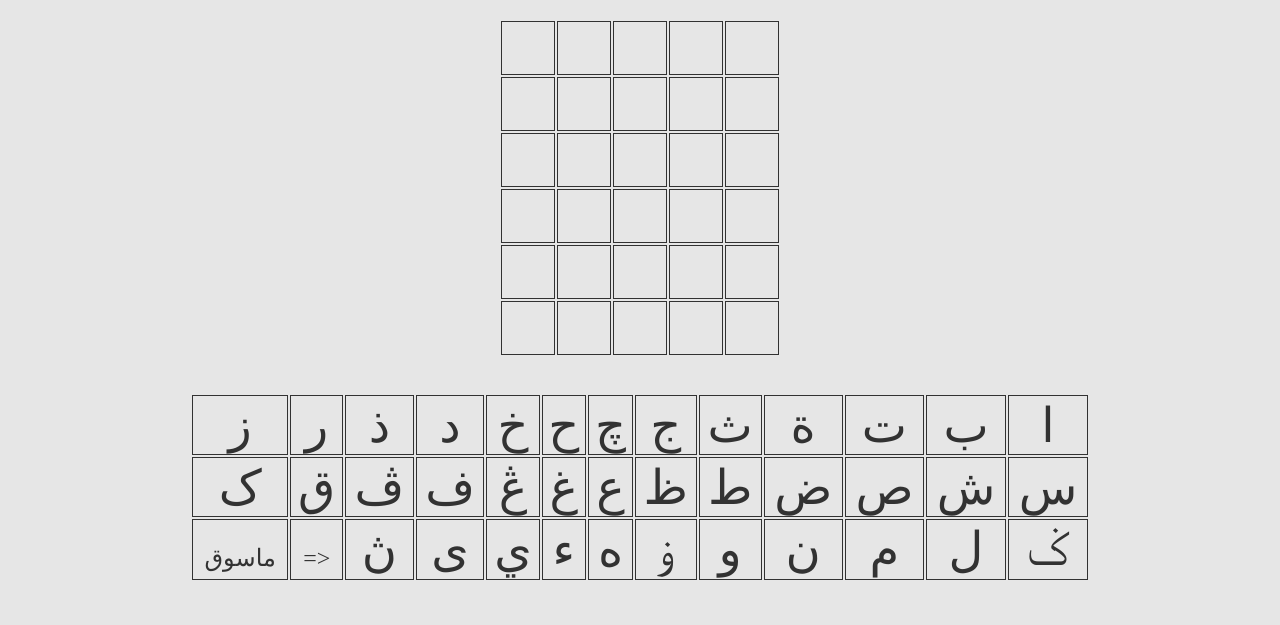
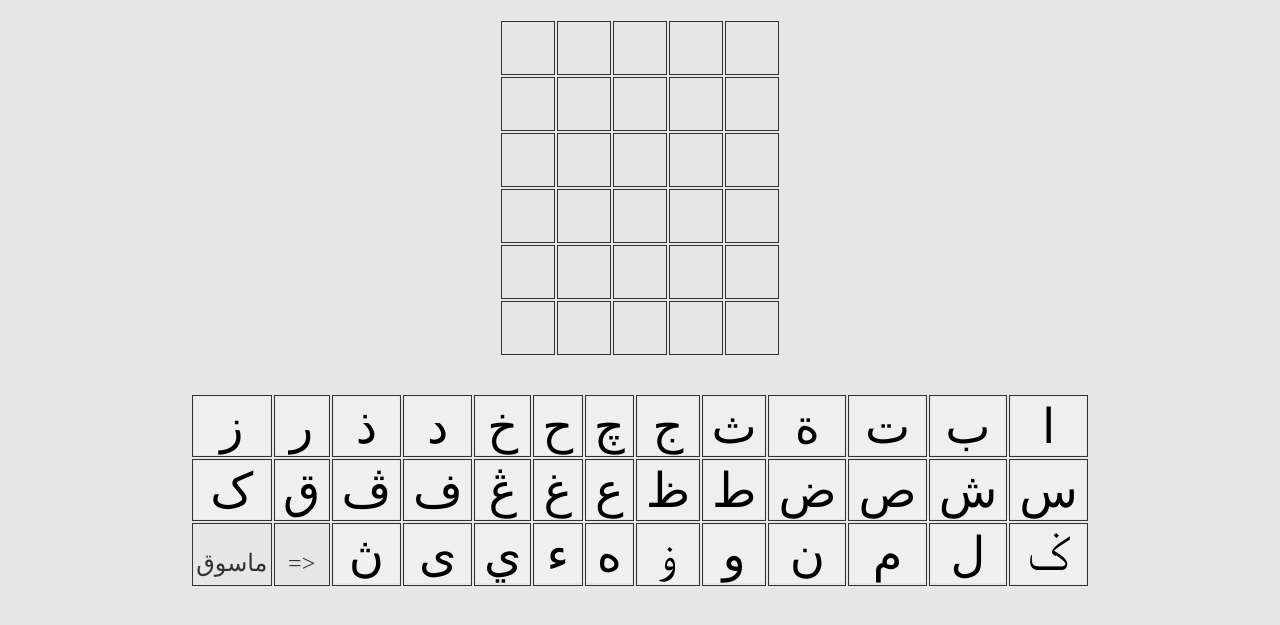
Before and after one commit to jiaminglimjm/katadel-lama, a plain HTML site: page ڤرکاتاءن‌دل.html in a window 1280 px wide. Shown: the part 87-712 px from the top of the page. Drawn offline with Linux system fonts and the light colour scheme.

Commit message:
use buttons

```diff
--- a/ڤرکاتاءن‌دل.html
+++ b/ڤرکاتاءن‌دل.html
@@ -28,7 +28,7 @@ td{
 td.input:hover{
     background-color:rgb(180,180,180);
 }
-td.input:active{
+button:active{
     background-color:rgb(180,180,180);
 }
 
@@ -42,8 +42,14 @@ td.tebakan {
     font-size:4em;
     font-family: monospace;
 }
+td.input > button {
+    width: 100%;
+    height: 100%;
+    font-size:1em;
+    border: none;
+}
 
-button {
+#togol {
     position: absolute;
     top: 10px;
     right: 10px;
@@ -79,7 +85,7 @@ button {
         right: 30px;
     }
 
-    button {
+    #togol {
         font-size: 2.5em;
     }
 }
@@ -91,7 +97,7 @@ button {
 <h1>ڤرکاتا<sup>ء</sup>ن‌دل</h1>
 <h1 style="display:none">perkataandel wordle dalam aksara jawi | wordle in jawi</h1>
 
-<button onclick="togol_kecerahan()">🌗 سياڠ/مالم</button>
+<button id="togol" onclick="togol_kecerahan()">🌗 سياڠ/مالم</button>
 
 <br/>
 
@@ -103,47 +109,47 @@ button {
 
 <table id="papanKekunci">
     <tr>
-        <td class="input" onclick="tekan_butang('ا')">ا</td>
-        <td class="input" onclick="tekan_butang('ب')">ب</td>
-        <td class="input" onclick="tekan_butang('ت')">ت</td>
-        <td class="input" onclick="tekan_butang('ة')">ة</td>
-        <td class="input" onclick="tekan_butang('ث')">ث</td>
-        <td class="input" onclick="tekan_butang('ج')">ج</td>
-        <td class="input" onclick="tekan_butang('چ')">چ</td>
-        <td class="input" onclick="tekan_butang('ح')">ح</td>
-        <td class="input" onclick="tekan_butang('خ')">خ</td>
-        <td class="input" onclick="tekan_butang('د')">د</td>
-        <td class="input" onclick="tekan_butang('ذ')">ذ</td>
-        <td class="input" onclick="tekan_butang('ر')">ر</td>
-        <td class="input" onclick="tekan_butang('ز')">ز</td>
+        <td class="input"><button onclick="tekan_butang('ا')">ا</button></td>
+        <td class="input"><button onclick="tekan_butang('ب')">ب</button></td>
+        <td class="input"><button onclick="tekan_butang('ت')">ت</button></td>
+        <td class="input"><button onclick="tekan_butang('ة')">ة</button></td>
+        <td class="input"><button onclick="tekan_butang('ث')">ث</button></td>
+        <td class="input"><button onclick="tekan_butang('ج')">ج</button></td>
+        <td class="input"><button onclick="tekan_butang('چ')">چ</button></td>
+        <td class="input"><button onclick="tekan_butang('ح')">ح</button></td>
+        <td class="input"><button onclick="tekan_butang('خ')">خ</button></td>
+        <td class="input"><button onclick="tekan_butang('د')">د</button></td>
+        <td class="input"><button onclick="tekan_butang('ذ')">ذ</button></td>
+        <td class="input"><button onclick="tekan_butang('ر')">ر</button></td>
+        <td class="input"><button onclick="tekan_butang('ز')">ز</button></td>
     </tr>
     <tr>
-        <td class="input" onclick="tekan_butang('س')">س</td>
-        <td class="input" onclick="tekan_butang('ش')">ش</td>
-        <td class="input" onclick="tekan_butang('ص')">ص</td>
-        <td class="input" onclick="tekan_butang('ض')">ض</td>
-        <td class="input" onclick="tekan_butang('ط')">ط</td>
-        <td class="input" onclick="tekan_butang('ظ')">ظ</td>
-        <td class="input" onclick="tekan_butang('ع')">ع</td>
-        <td class="input" onclick="tekan_butang('غ')">غ</td>
-        <td class="input" onclick="tekan_butang('ڠ')">ڠ</td>
-        <td class="input" onclick="tekan_butang('ف')">ف</td>
-        <td class="input" onclick="tekan_butang('ڤ')">ڤ</td>
-        <td class="input" onclick="tekan_butang('ق')">ق</td>
-        <td class="input" onclick="tekan_butang('ک')">ک</td>
+        <td class="input"><button onclick="tekan_butang('س')">س</button></td>
+        <td class="input"><button onclick="tekan_butang('ش')">ش</button></td>
+        <td class="input"><button onclick="tekan_butang('ص')">ص</button></td>
+        <td class="input"><button onclick="tekan_butang('ض')">ض</button></td>
+        <td class="input"><button onclick="tekan_butang('ط')">ط</button></td>
+        <td class="input"><button onclick="tekan_butang('ظ')">ظ</button></td>
+        <td class="input"><button onclick="tekan_butang('ع')">ع</button></td>
+        <td class="input"><button onclick="tekan_butang('غ')">غ</button></td>
+        <td class="input"><button onclick="tekan_butang('ڠ')">ڠ</button></td>
+        <td class="input"><button onclick="tekan_butang('ف')">ف</button></td>
+        <td class="input"><button onclick="tekan_butang('ڤ')">ڤ</button></td>
+        <td class="input"><button onclick="tekan_butang('ق')">ق</button></td>
+        <td class="input"><button onclick="tekan_butang('ک')">ک</button></td>
     </tr>
     <tr>
-        <td class="input" onclick="tekan_butang('ݢ')">ݢ</td>
-        <td class="input" onclick="tekan_butang('ل')">ل</td>
-        <td class="input" onclick="tekan_butang('م')">م</td>
-        <td class="input" onclick="tekan_butang('ن')">ن</td>
-        <td class="input" onclick="tekan_butang('و')">و</td>
-        <td class="input" onclick="tekan_butang('ۏ')">ۏ</td>
-        <td class="input" onclick="tekan_butang('ه')">ه</td>
-        <td class="input" onclick="tekan_butang('ء')">ء</td>
-        <td class="input" onclick="tekan_butang('ي')">ي</td>
-        <td class="input" onclick="tekan_butang('ى')">ى</td>
-        <td class="input" onclick="tekan_butang('ڽ')">ڽ</td>
+        <td class="input"><button onclick="tekan_butang('ݢ')">ݢ</button></td>
+        <td class="input"><button onclick="tekan_butang('ل')">ل</button></td>
+        <td class="input"><button onclick="tekan_butang('م')">م</button></td>
+        <td class="input"><button onclick="tekan_butang('ن')">ن</button></td>
+        <td class="input"><button onclick="tekan_butang('و')">و</button></td>
+        <td class="input"><button onclick="tekan_butang('ۏ')">ۏ</button></td>
+        <td class="input"><button onclick="tekan_butang('ه')">ه</button></td>
+        <td class="input"><button onclick="tekan_butang('ء')">ء</button></td>
+        <td class="input"><button onclick="tekan_butang('ي')">ي</button></td>
+        <td class="input"><button onclick="tekan_butang('ى')">ى</button></td>
+        <td class="input"><button onclick="tekan_butang('ڽ')">ڽ</button></td>
         <td class="input" onclick="hapus_satu_aksara()"><span style="font-size:0.5em"><=</span></td>
         <td class="input" onclick="meneka();isi_ulang_tabel()"><span style="font-size:0.5em">ماسوق</span></td>
     </tr>
```
